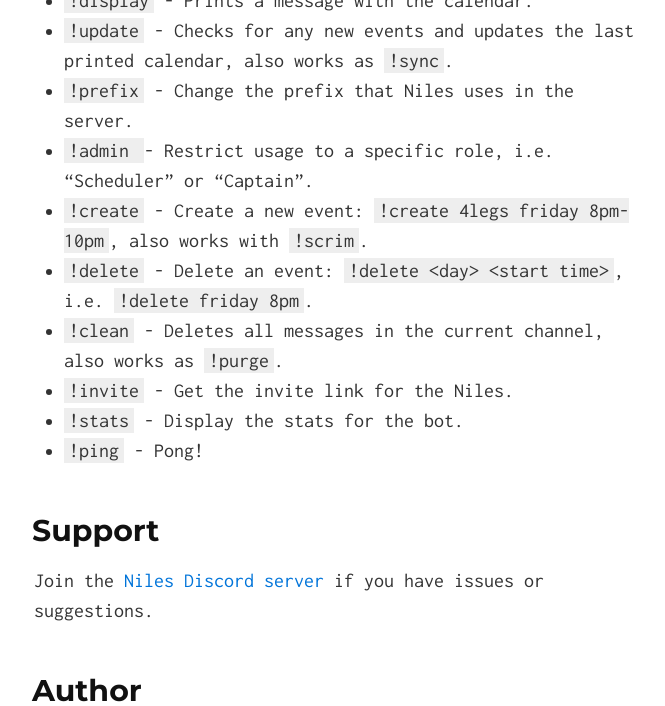
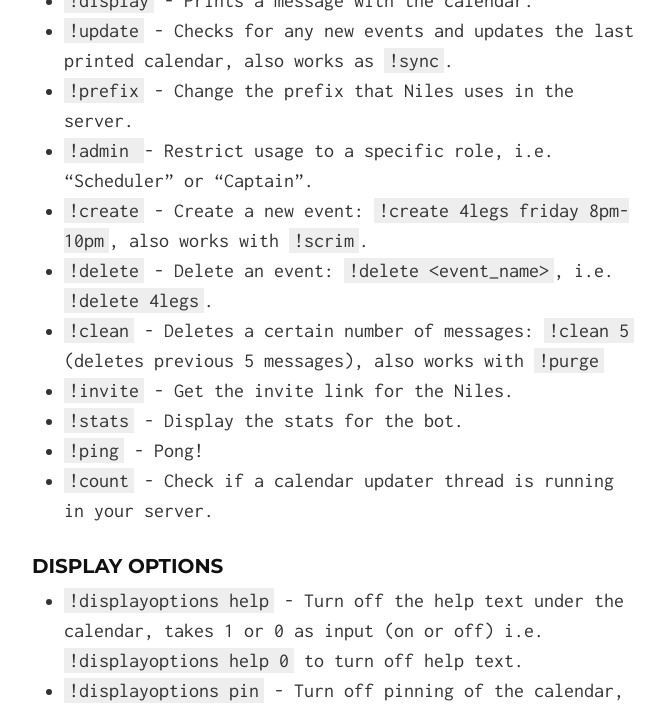
Before and after one commit to niles-bot/niles, a Jekyll site: the page built from docs/index.md, in a window 1280 px wide and 1400 px high, scrolled down 1694 px. Shown: the top 706 px of the window, without its empty margins (306-971 px from the left). Built offline with Jekyll 4.4.1, drawn with Linux system fonts in a browser that asks for light colours; some of the changed text lies outside the part shown.

```diff
--- a/docs/index.md
+++ b/docs/index.md
@@ -36,15 +36,25 @@ Visit the [setup page](http://niles.seanecoffey.com/setup) for more detailed set
 * `!prefix`   - Change the prefix that Niles uses in the server.
 * `!admin `   - Restrict usage to a specific role, i.e. "Scheduler" or "Captain".
 * `!create`   - Create a new event: `!create 4legs friday 8pm-10pm`, also works with `!scrim`.
-* `!delete`   - Delete an event: `!delete <day> <start time>`, i.e. `!delete friday 8pm`.
-* `!clean`    - Deletes all messages in the current channel, also works as `!purge`.
+* `!delete`   - Delete an event: `!delete <event_name>`, i.e. `!delete 4legs`.
+* `!clean`    - Deletes a certain number of messages: `!clean 5` (deletes previous 5 messages), also works with `!purge`
 * `!invite`   - Get the invite link for the Niles.
 * `!stats`    - Display the stats for the bot.
 * `!ping`     - Pong!
+* `!count`    - Check if a calendar updater thread is running in your server.
+
+### Display Options
+
+* `!displayoptions help` - Turn off the help text under the calendar, takes 1 or 0 as input (on or off) i.e. `!displayoptions help 0` to turn off help text.
+* `!displayoptions pin`  - Turn off pinning of the calendar, takes 1 or 0 as input (on or off) i.e. `!displayoptions pin 0` to turn off pinning.
 
 ## Support
 
 Join the [Niles Discord server](https://discord.gg/jNyntBn) if you have issues or suggestions.
+
+## Self-hosting
+
+Visit the [self-host page](http://niles.seanecoffey.com/selfhost) for more detailed setup information.
 
 ## Author
 
--- a/package.json
+++ b/package.json
@@ -1,6 +1,6 @@
 {
   "name": "niles",
-  "version": "2.0.0",
+  "version": "2.1.0",
   "description": "niles discord bot",
   "main": "bot.js",
   "scripts": {
@@ -10,7 +10,7 @@
   "license": "MIT",
   "dependencies": {
     "columnify": "^1.5.4",
-    "discord.js": "^11.3.2",
+    "discord.js": "^11.5.1",
     "moment": "^2.22.2",
     "moment-duration-format": "^1.3.0",
     "node-google-calendar": "^1.1.1",
```
Also changed, not shown: docs/selfhost.md (+13 -1 lines), docs/setup.md (+2 -2 lines), 2 other files.
